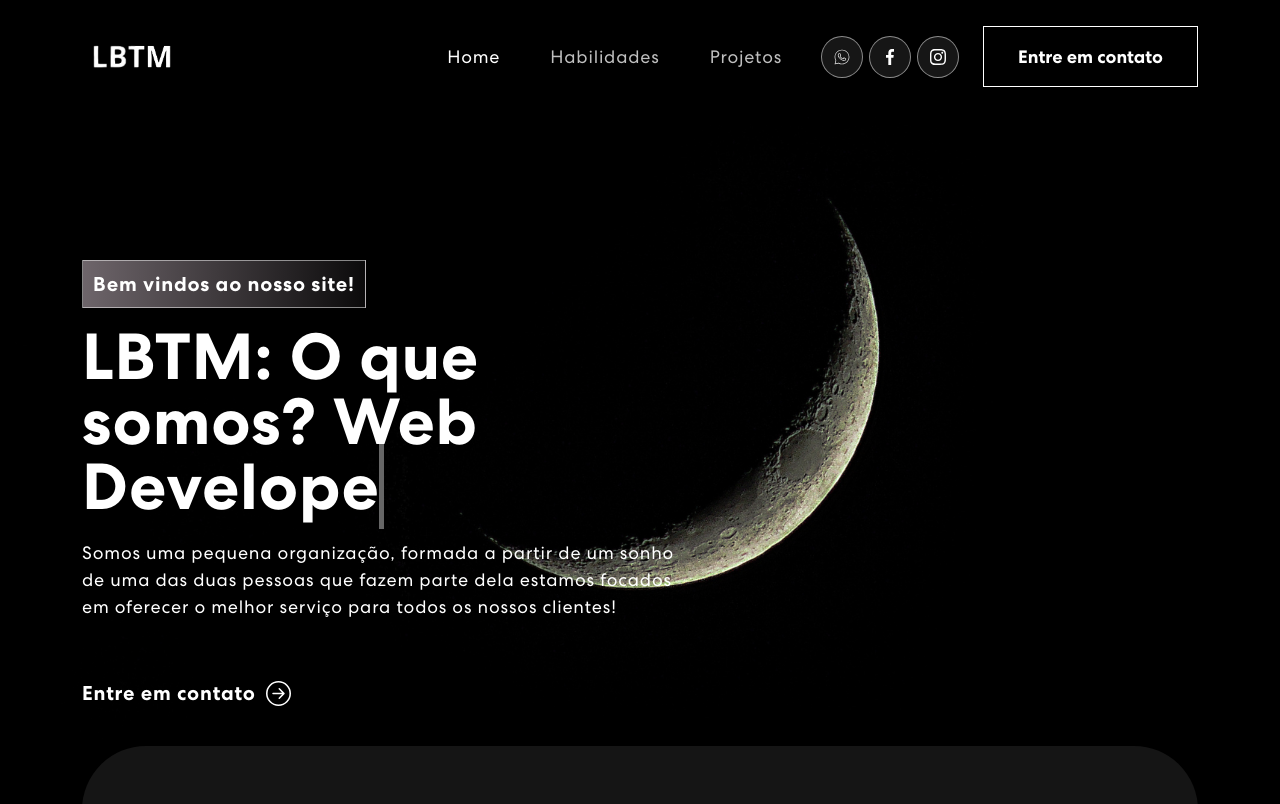
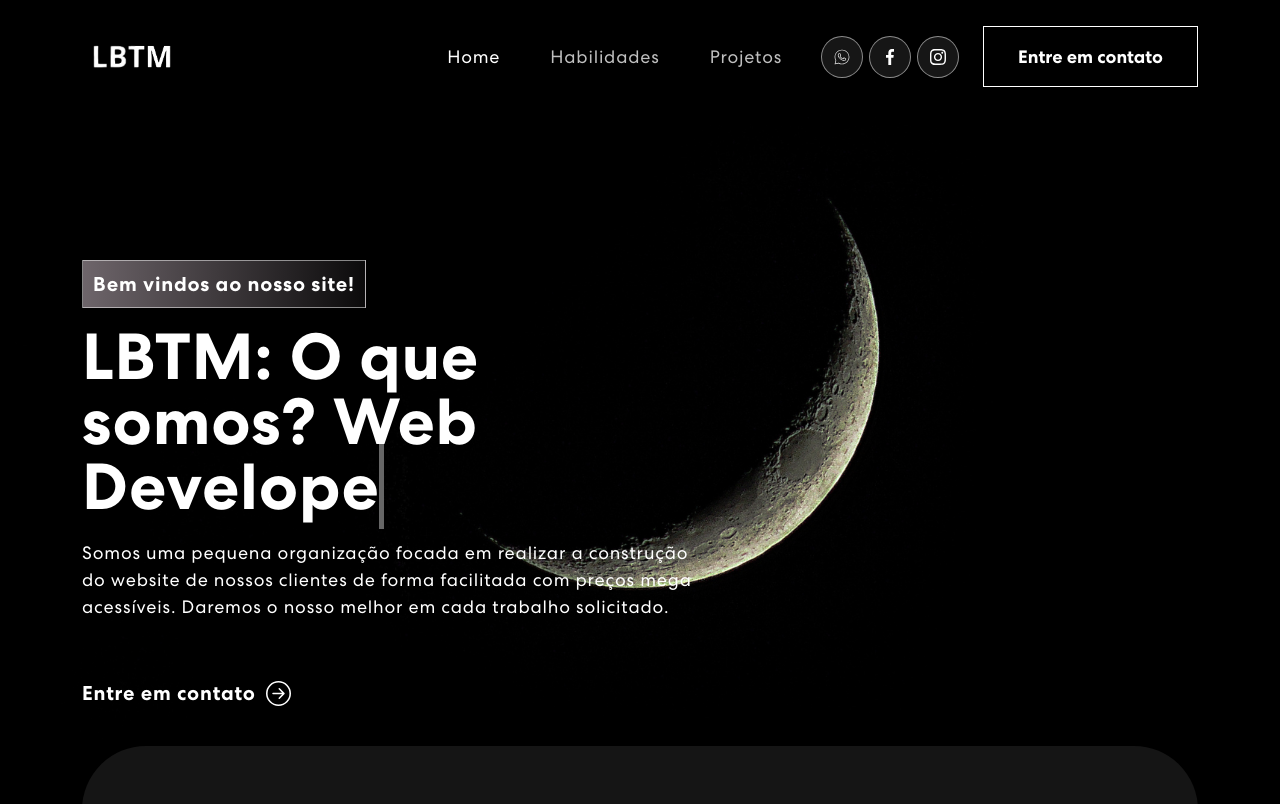
Before and after one commit to LuquinhasBohrer/portf-lio-LBTM, a React (Create React App) app: page / in a window 1280 px wide. Shown: the top 804 px of the page. Built offline with nearby package versions, Linux system fonts and the light colour scheme; no server answers.

Commit message:
alteração do texto principal

```diff
--- a/src/components/Banner.js
+++ b/src/components/Banner.js
@@ -57,8 +57,8 @@ export const Banner = () => {
               <div className={isVisible ? "animate__animated animate__fadeIn" : ""}>
                 <span className="tagline">Bem vindos ao nosso site!</span>
                 <h1>{`LBTM: O que somos?`} <span className="txt-rotate" dataPeriod="1000" data-rotate='[ "Web development", "Web Designer’s", "UI/UX Designer’s" ]'><span className="wrap">{text}</span></span></h1>
-                  <p>Somos uma pequena organização, formada a partir de um sonho de uma das duas pessoas que fazem parte dela
-                    estamos focados em oferecer o melhor serviço para todos os nossos clientes!
+                  <p>Somos uma pequena organização focada em realizar a construção do website de nossos clientes
+                    de forma facilitada com preços mega acessíveis. Daremos o nosso melhor em cada trabalho solicitado.
                   </p>
                   <a href="https://wa.me/5551997505450?text=Ol%C3%A1%20tenho%20interesse%20em%20fazer%20um%20orçamento%20de%20um%20site%20com%20vocês!%20Poderia%20me%20me%20ajudar?" target="blank__">
                   <button onClick={() => console.log('connect')}>Entre em contato<ArrowRightCircle size={25} /></button>
```
